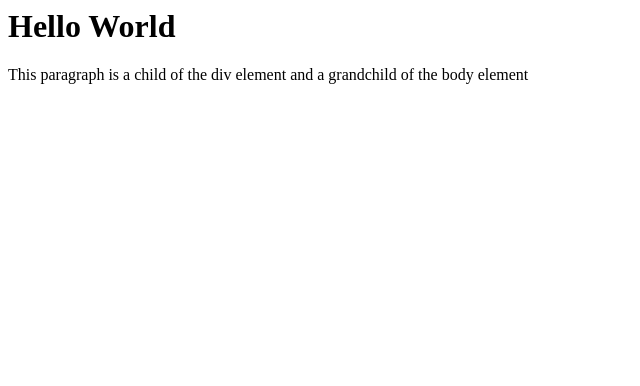
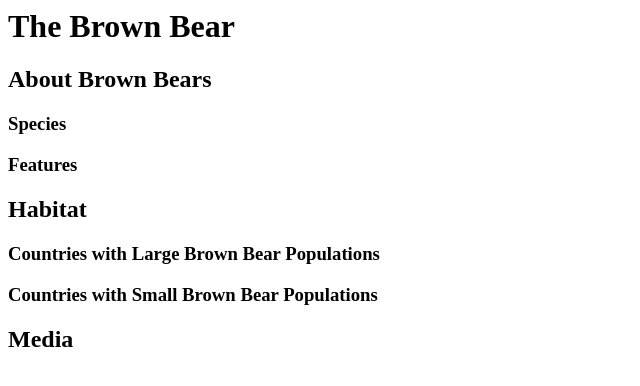
Before and after one commit to J-HernandezInzunza/TG-Pre-Work, a plain HTML site: page index.html in a window 1280 px wide. Shown: the whole page, without its empty margins (0-640 px from the left). Drawn offline with Linux system fonts and the light colour scheme.

Commit message:
module 5

```diff
--- a/index.html
+++ b/index.html
@@ -1,8 +1,14 @@
 <body>
-	<h1>Hello World</h1>
+	<h1>The Brown Bear</h1>
+	<h2>About Brown Bears</h2>
+	<h3>Species</h3>
+	<h3>Features</h3>
+	<h2>Habitat</h2>
+	<h3>Countries with Large Brown Bear Populations</h3>
+	<h3>Countries with Small Brown Bear Populations</h3>
+	<h2>Media</h2>
 
-	<div>
-		<p>This paragraph is a child of the div element and a grandchild of the body element</p>
 
-	</div>
+
+
 </body>
```
